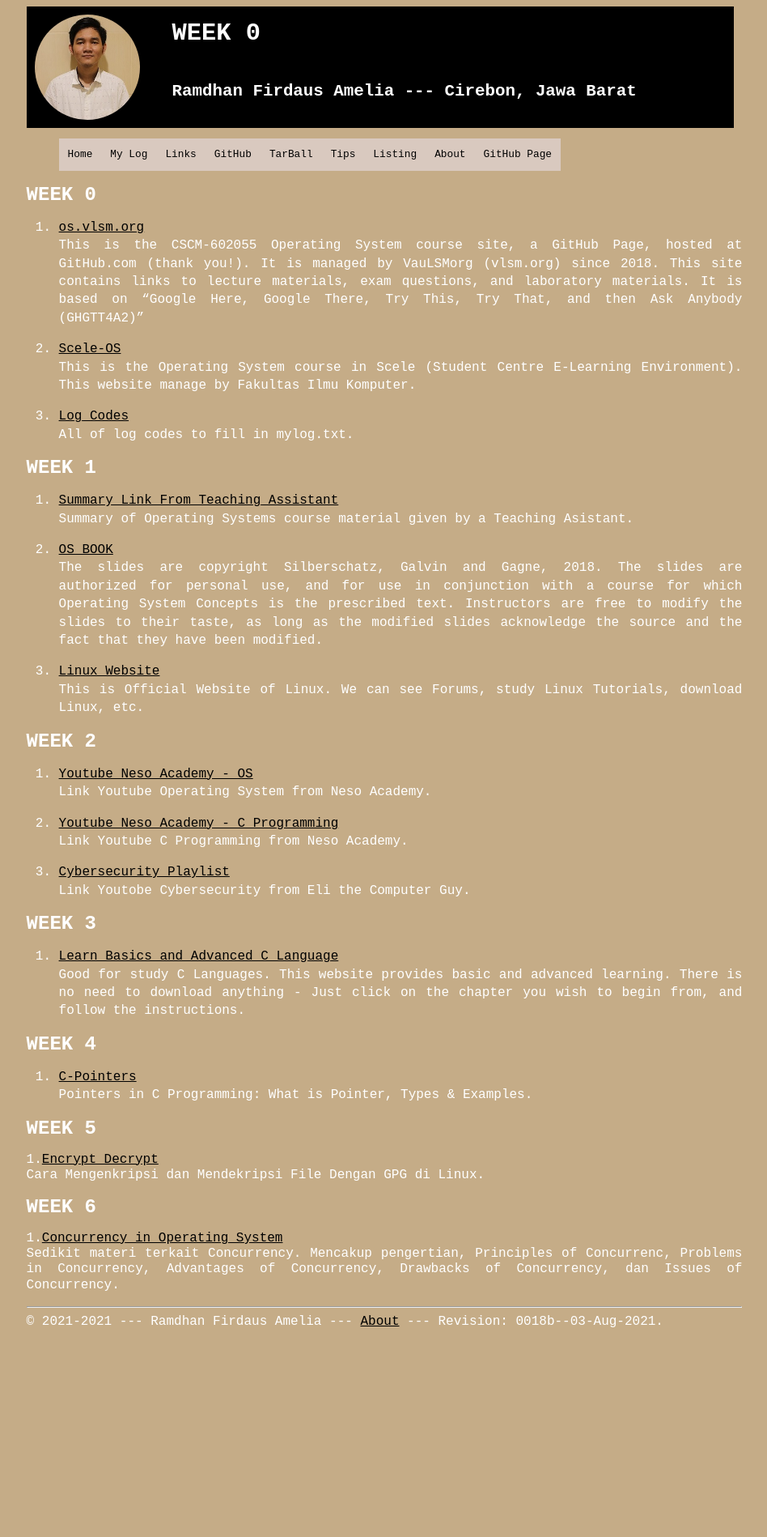
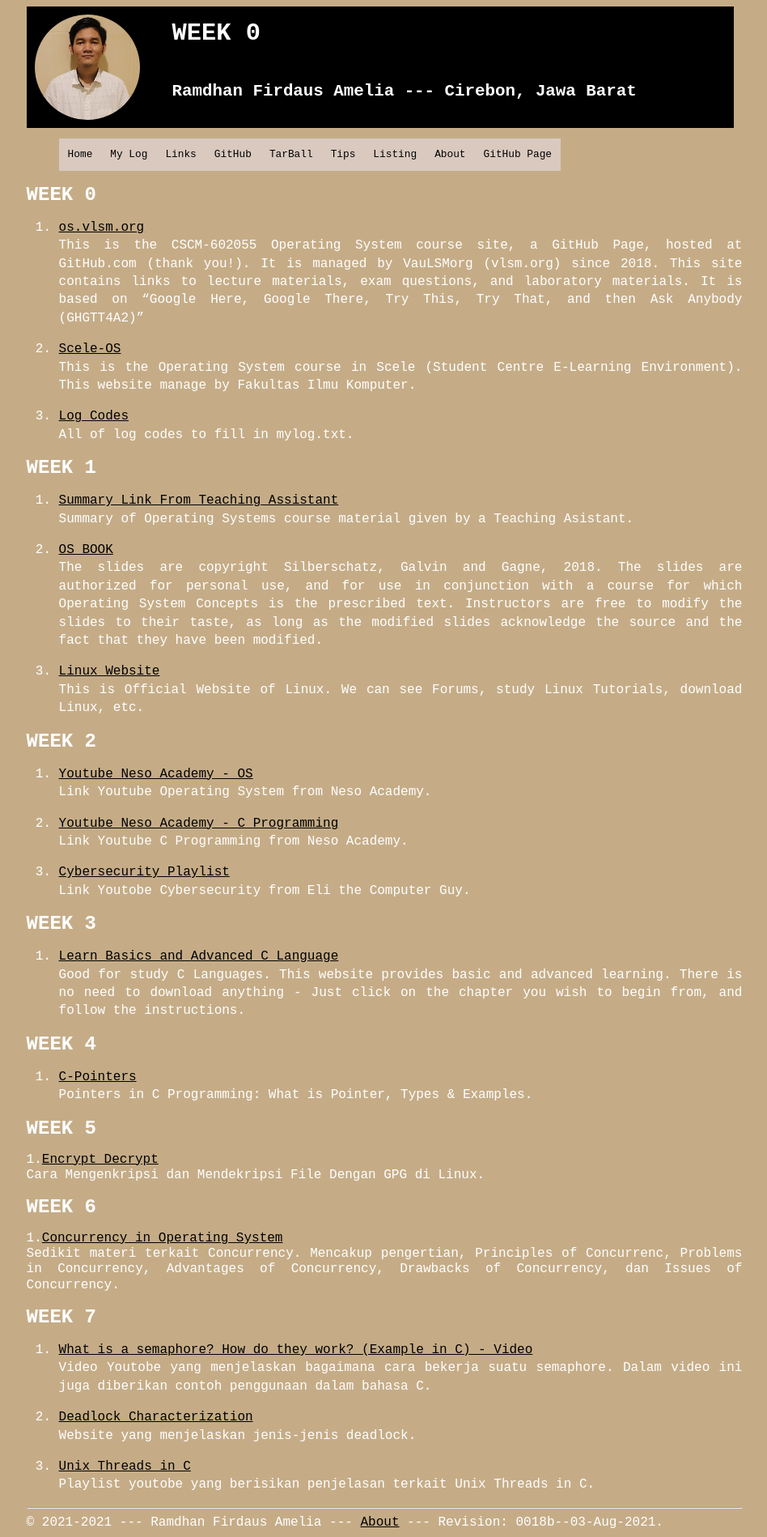
Before and after one commit to ramdhanfirdaus/os212, a Jekyll site: the page built from links.md, in a window 1280 px wide. Shown: the whole page at 81% size, without its empty margins (165-1113 px from the left). Built offline with Jekyll 4.4.1, drawn with Linux system fonts in a browser that asks for light colours; our own code applies the rules of GitHub Pages for plain Markdown files; before the commit the page ends 1650 px from its top, so only the background shows below that.

Commit message:
OS212 ramdhanfirdaus WEEK07

```diff
--- a/TXT/myrank.txt
+++ b/TXT/myrank.txt
@@ -14,3 +14,6 @@ ZCZC W05 tianpramesti
 ZCZC W06 yudha-haris
 ZCZC W06 whenwe177
 ZCZC W06 abdulrahman01uiacid
+ZCZC W07 abinbintang
+ZCZC W07 agilghif
+ZCZC W07 adnptrpw
--- a/links.md
+++ b/links.md
@@ -70,3 +70,14 @@ Cara Mengenkripsi dan Mendekripsi File Dengan GPG di Linux.
 1.[Concurrency in Operating System](https://www.geeksforgeeks.org/concurrency-in-operating-system/)<br>
 Sedikit materi terkait Concurrency.
 Mencakup pengertian, Principles of Concurrenc, Problems in Concurrency, Advantages of Concurrency, Drawbacks of Concurrency, dan Issues of Concurrency.
+
+# WEEK 7
+1. [What is a semaphore? How do they work? (Example in C) - Video](https://www.youtube.com/watch?v=ukM_zzrIeXs&ab_channel=JacobSorber)<br>
+Video Youtobe yang menjelaskan bagaimana cara bekerja suatu semaphore.
+Dalam video ini juga diberikan contoh penggunaan dalam bahasa C.
+
+2. [Deadlock Characterization](https://www.tutorialspoint.com/deadlock-characterization)<br>
+Website yang menjelaskan jenis-jenis deadlock.
+
+3. [Unix Threads in C](https://www.youtube.com/watch?v=d9s_d28yJq0&list=PLfqABt5AS4FmuQf70psXrsMLEDQXNkLq2)<br>
+Playlist youtobe yang berisikan penjelasan terkait Unix Threads in C.
```
Also changed, not shown: TXT/mylog.txt (+12 -0 lines), tips.md (+3 -0 lines), 7 other files.
